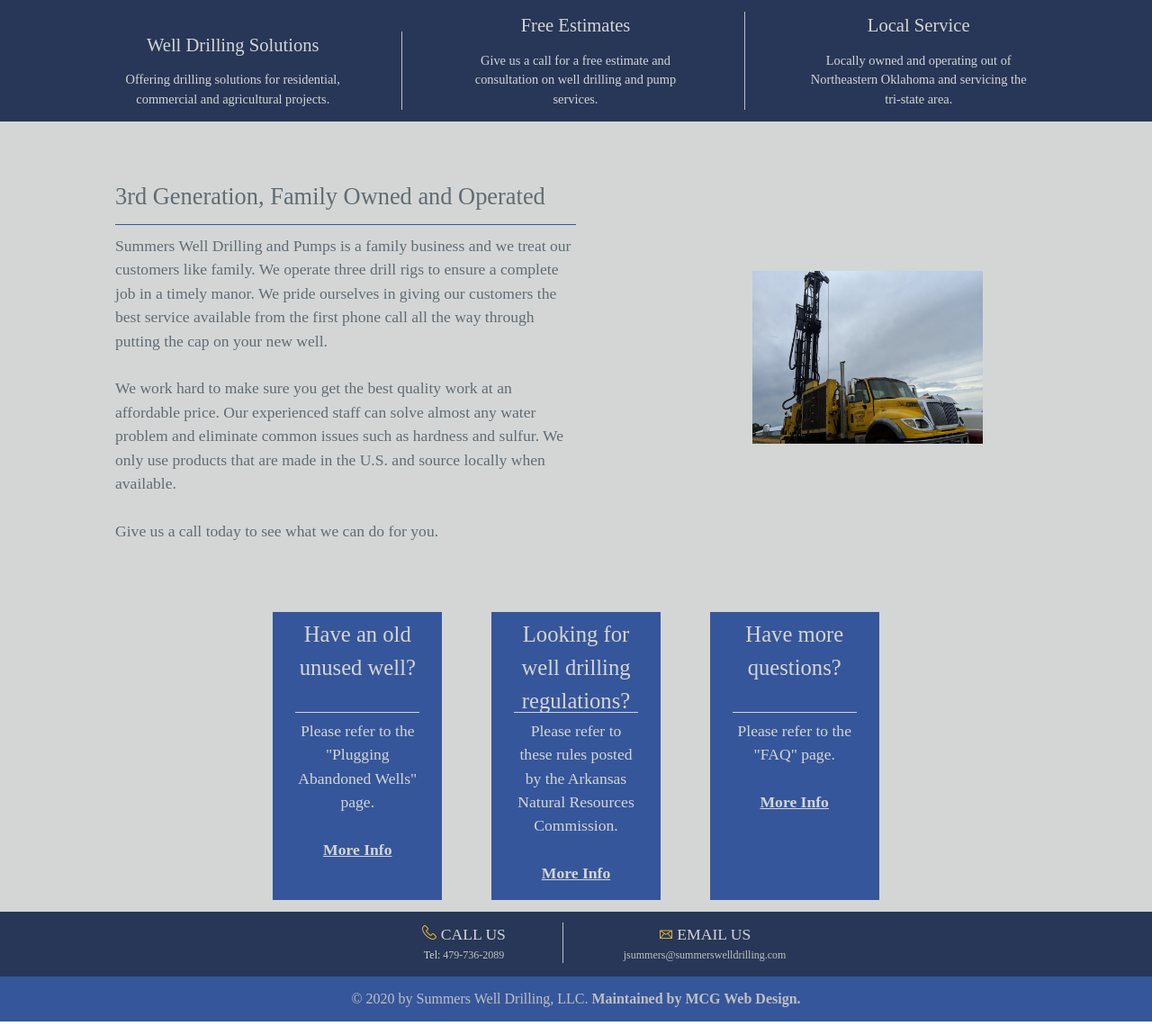
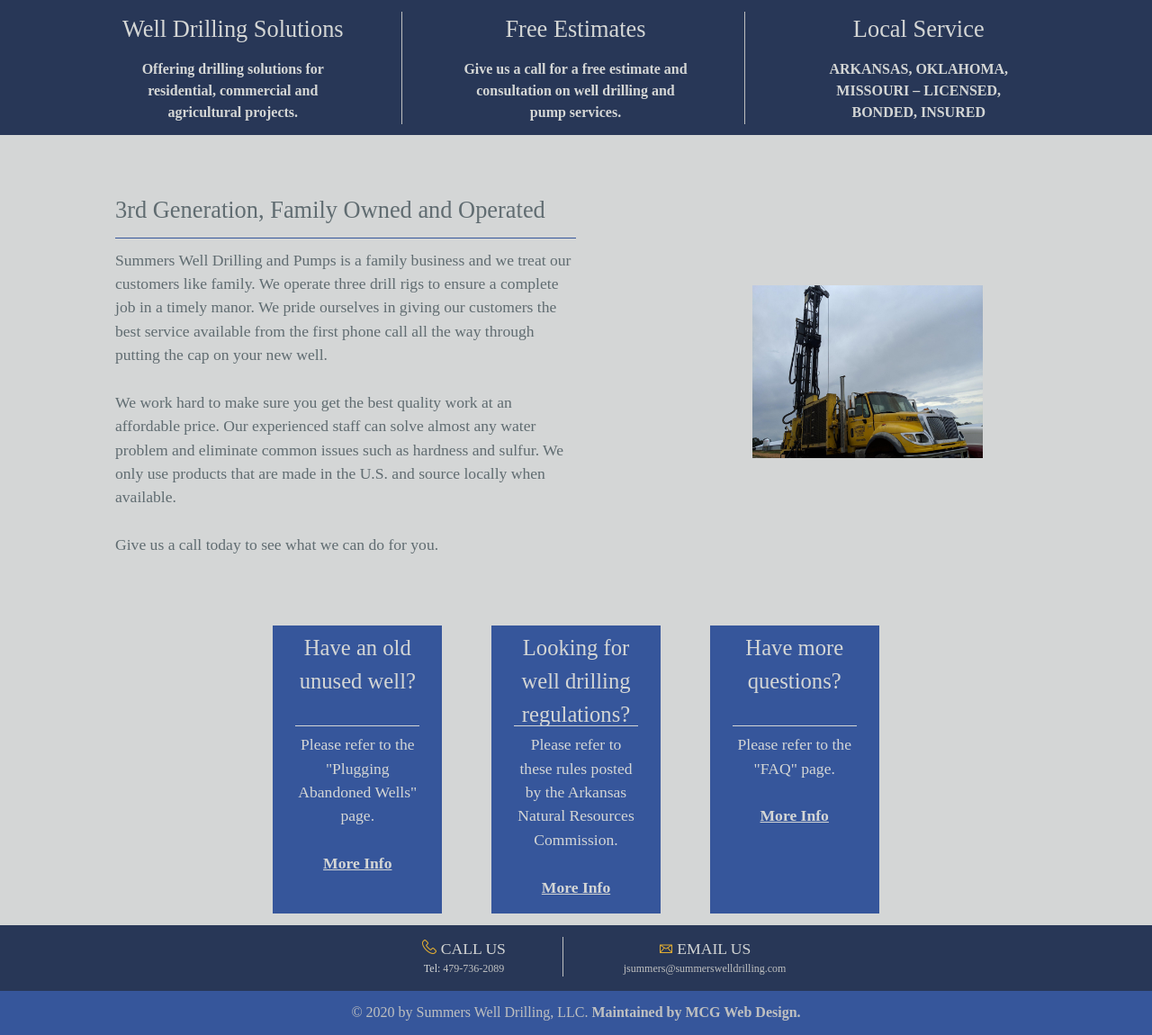
Before and after one commit to jamess999888/SummersDrilling, a Jekyll site: the page built from index.md, in a window 1280 px wide. Shown: the part 622-1772 px from the top of the page at 90% size. Built offline with Jekyll 4.4.1, drawn with Linux system fonts in a browser that asks for light colours; our own code applies the rules of GitHub Pages for plain Markdown files.

Commit message:
working on mid page info styling

```diff
--- a/css/style.css
+++ b/css/style.css
@@ -889,7 +889,8 @@ a:hover {
 .mid-page-info {
     display: inline-block;
     text-align: center;
-    font-size: 0.9rem;
+    font-size: 1rem;
+    font-weight: bold;
 }
 
 
@@ -1088,7 +1089,7 @@ ul.topnav li.right {
     padding: 0 5%;
 }
 
-.mid-page-lists span h3 {
+.mid-page-lists span h2 {
     padding-bottom: 5%;
 }
 
--- a/index.md
+++ b/index.md
@@ -25,21 +25,21 @@
 		</div>
 		<div class="mid-page-lists">
 			<span class="mid-page-list-border">
-				<h3>Well Drilling Solutions</h3>
+				<h2>Well Drilling Solutions</h2>
 				<div class="mid-page-info">
 					Offering drilling solutions for residential, commercial and agricultural projects.
 				</div>
 			</span>
 			<span id="hideWhenSmall" class="mid-page-list-border mid-page-additional-section">
-				<h3>Free Estimates</h3>
+				<h2>Free Estimates</h2>
 				<div class="mid-page-info">
 					Give us a call for a free estimate and consultation on well drilling and pump services.
 				</div>
 			</span>
 			<span id="hideWhenSmall" class="mid-page-additional-section">
-				<h3>Local Service</h3>
+				<h2>Local Service</h2>
 				<div class="mid-page-info">
-					Locally owned and operating out of Northeastern Oklahoma and servicing the tri-state area.
+					ARKANSAS, OKLAHOMA, MISSOURI – LICENSED, BONDED, INSURED
 				</div>
 			</span>
 		</div>
```
